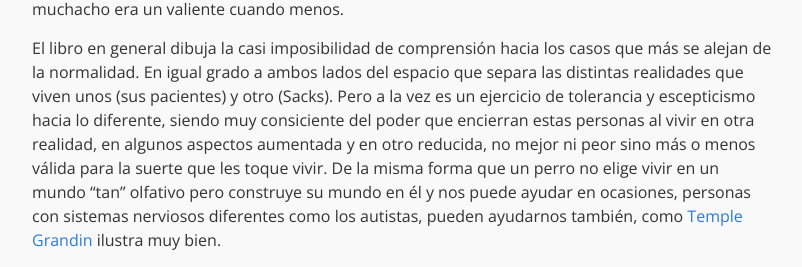
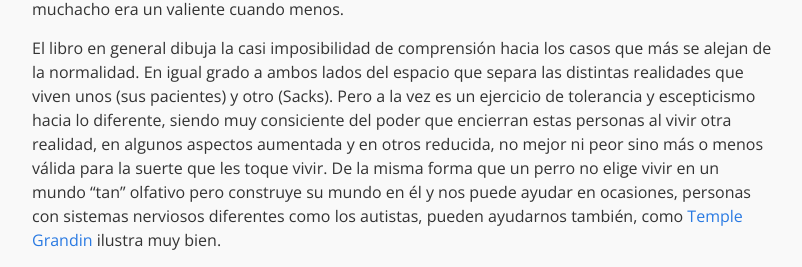
Before and after one commit to eduardofilo/eduardofilo.jekyll, a Jekyll site: the page built from _posts/2016-04-10-un-antropologo-en-marte.md, in a window 1280 px wide, cut to the strip 842-1109 px from the top of the page. Shown: the whole strip, without its empty margins (238-1040 px from the left). Built offline with Jekyll 4.4.1, drawn with Linux system fonts in a browser that asks for light colours.

Commit message:
Pequeñas correcciones.

```diff
--- a/_posts/2016-04-10-un-antropologo-en-marte.md
+++ b/_posts/2016-04-10-un-antropologo-en-marte.md
@@ -13,6 +13,6 @@ El libro relata varios casos a los que hizo seguimiento a lo largo de su carrera
 
 Describe también varios casos del desconcertante [síndrome de Tourette](https://es.wikipedia.org/wiki/S%C3%ADndrome_de_Tourette). En mis tiempos de instituto conviví con un muchacho que seguramente correspondía con este síndrome. Como suele ser habitual en estos casos, y más en un ambiente adolescente, era objeto de numerosas burlas. Personalmente nunca llegué a burlarme de él, pero sí me desconcertaba. Ahora creo que ese muchacho era un valiente cuando menos.
 
-El libro en general dibuja la casi imposibilidad de comprensión hacia los casos que más se alejan de la normalidad. En igual grado a ambos lados del espacio que separa las distintas realidades que viven unos (sus pacientes) y otro (Sacks). Pero a la vez es un ejercicio de tolerancia y escepticismo hacia lo diferente, siendo muy consiciente del poder que encierran estas personas al vivir en otra realidad, en algunos aspectos aumentada y en otro reducida, no mejor ni peor sino más o menos válida para la suerte que les toque vivir. De la misma forma que un perro no elige vivir en un mundo "tan" olfativo pero construye su mundo en él y nos puede ayudar en ocasiones, personas con sistemas nerviosos diferentes como los autistas, pueden ayudarnos también, como [Temple Grandin](https://es.wikipedia.org/wiki/Temple_Grandin) ilustra muy bien.
+El libro en general dibuja la casi imposibilidad de comprensión hacia los casos que más se alejan de la normalidad. En igual grado a ambos lados del espacio que separa las distintas realidades que viven unos (sus pacientes) y otro (Sacks). Pero a la vez es un ejercicio de tolerancia y escepticismo hacia lo diferente, siendo muy consiciente del poder que encierran estas personas al vivir otra realidad, en algunos aspectos aumentada y en otros reducida, no mejor ni peor sino más o menos válida para la suerte que les toque vivir. De la misma forma que un perro no elige vivir en un mundo "tan" olfativo pero construye su mundo en él y nos puede ayudar en ocasiones, personas con sistemas nerviosos diferentes como los autistas, pueden ayudarnos también, como [Temple Grandin](https://es.wikipedia.org/wiki/Temple_Grandin) ilustra muy bien.
 
 <iframe width="854" height="480" src="https://www.youtube.com/embed/fn_9f5x0f1Q" frameborder="0" allowfullscreen></iframe>
```
